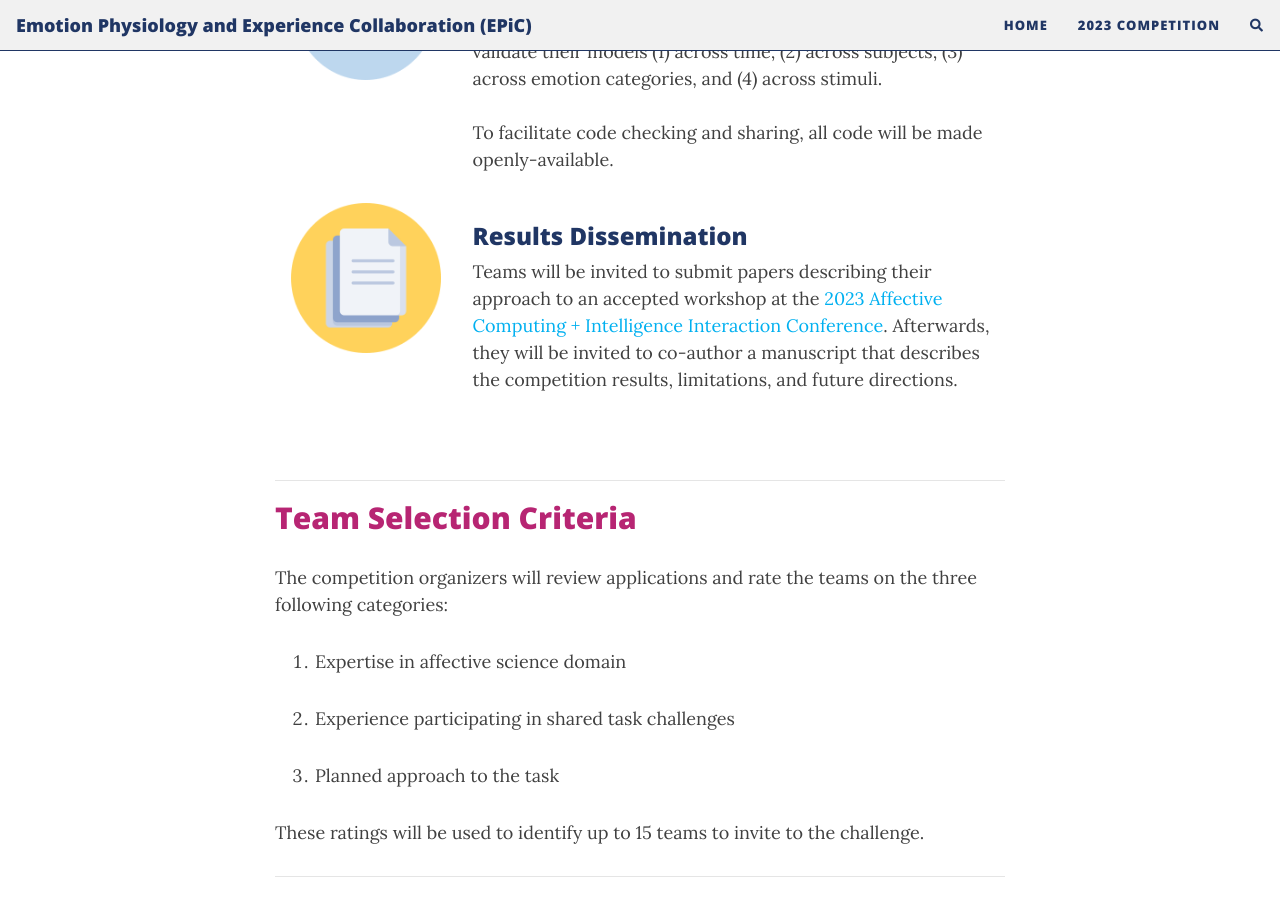
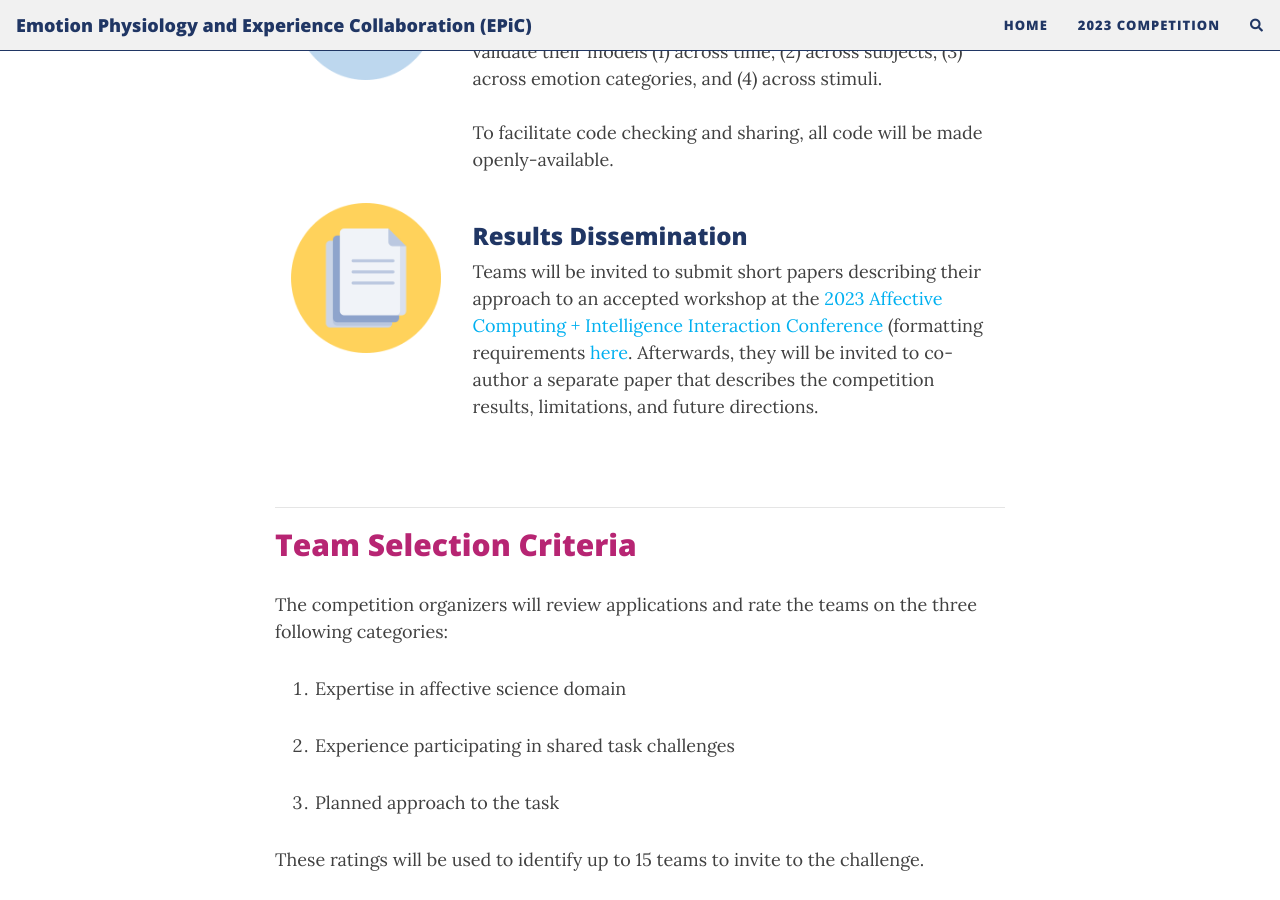
Before and after one commit to epic-collab/epic-collab.github.io, a Jekyll site: the page built from competition.md, in a window 1280 px wide and 900 px high, scrolled down 1123 px. Built offline with Jekyll 4.4.1, drawn with Linux system fonts in a browser that asks for light colours; nearby versions of some CDN libraries; comment, search, counter and statistics services are not loaded.

Commit message:
Update competition.md

```diff
--- a/competition.md
+++ b/competition.md
@@ -58,7 +58,7 @@ For our 2023 competition, teams will compete to see who can best use measures of
       </div>
       <div class="col-sm-9">
         <h3>Results Dissemination</h3>
-        Teams will be invited to submit papers describing their approach to an accepted workshop at the <a href = "https://acii-conf.net/">2023 Affective Computing + Intelligence Interaction Conference</a>. Afterwards, they will be invited to co-author a manuscript that describes the competition results, limitations, and future directions.
+        Teams will be invited to submit short papers describing their approach to an accepted workshop at the <a href = "https://acii-conf.net/">2023 Affective Computing + Intelligence Interaction Conference</a> (formatting requirements <a href = "https://acii-conf.net/2023/wp-content/uploads/2023/03/2023-ACII-Submission-Guidelines.pdf">here</a>. Afterwards, they will be invited to co-author a separate paper that describes the competition results, limitations, and future directions.
       </div>
     </div>
   </div>
```
